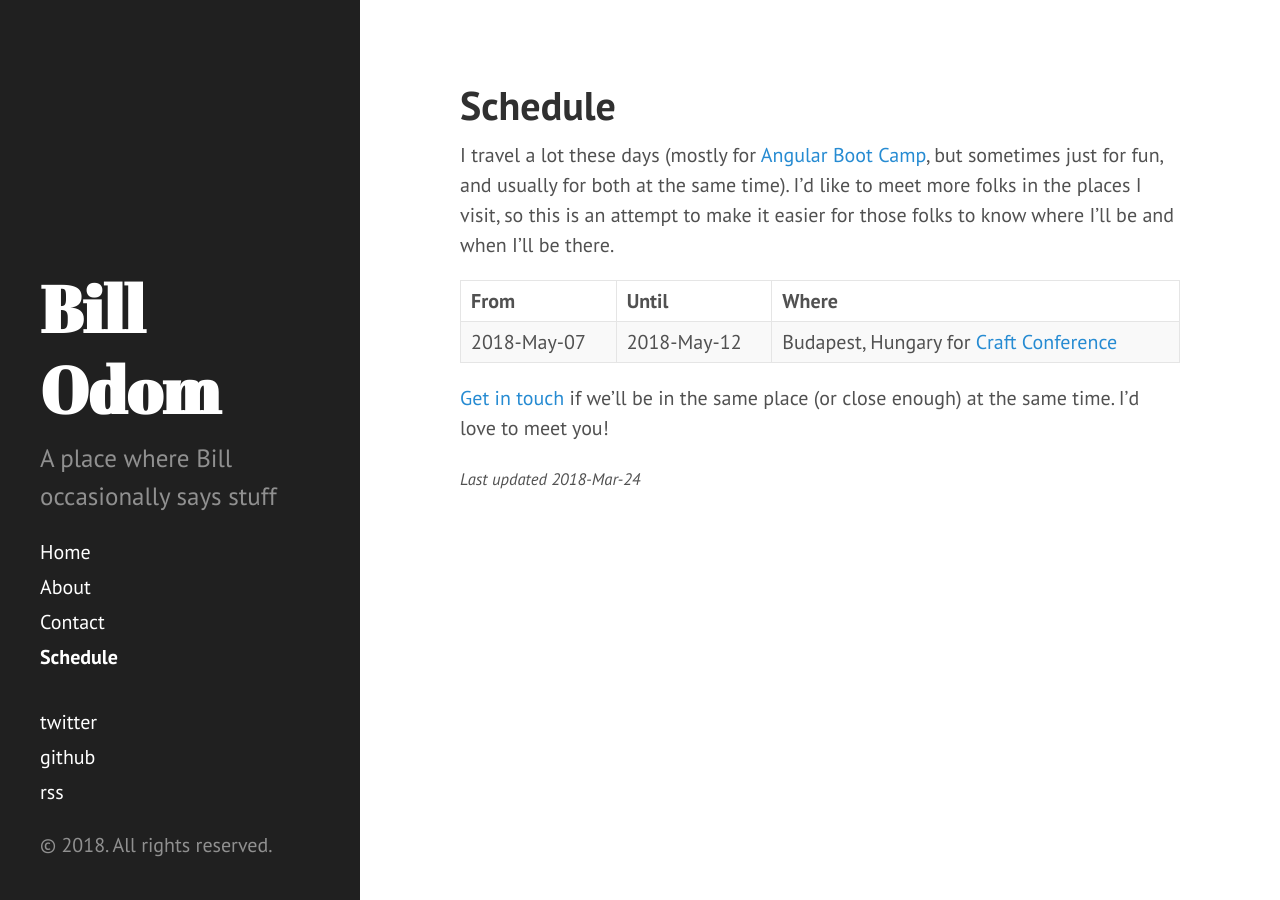
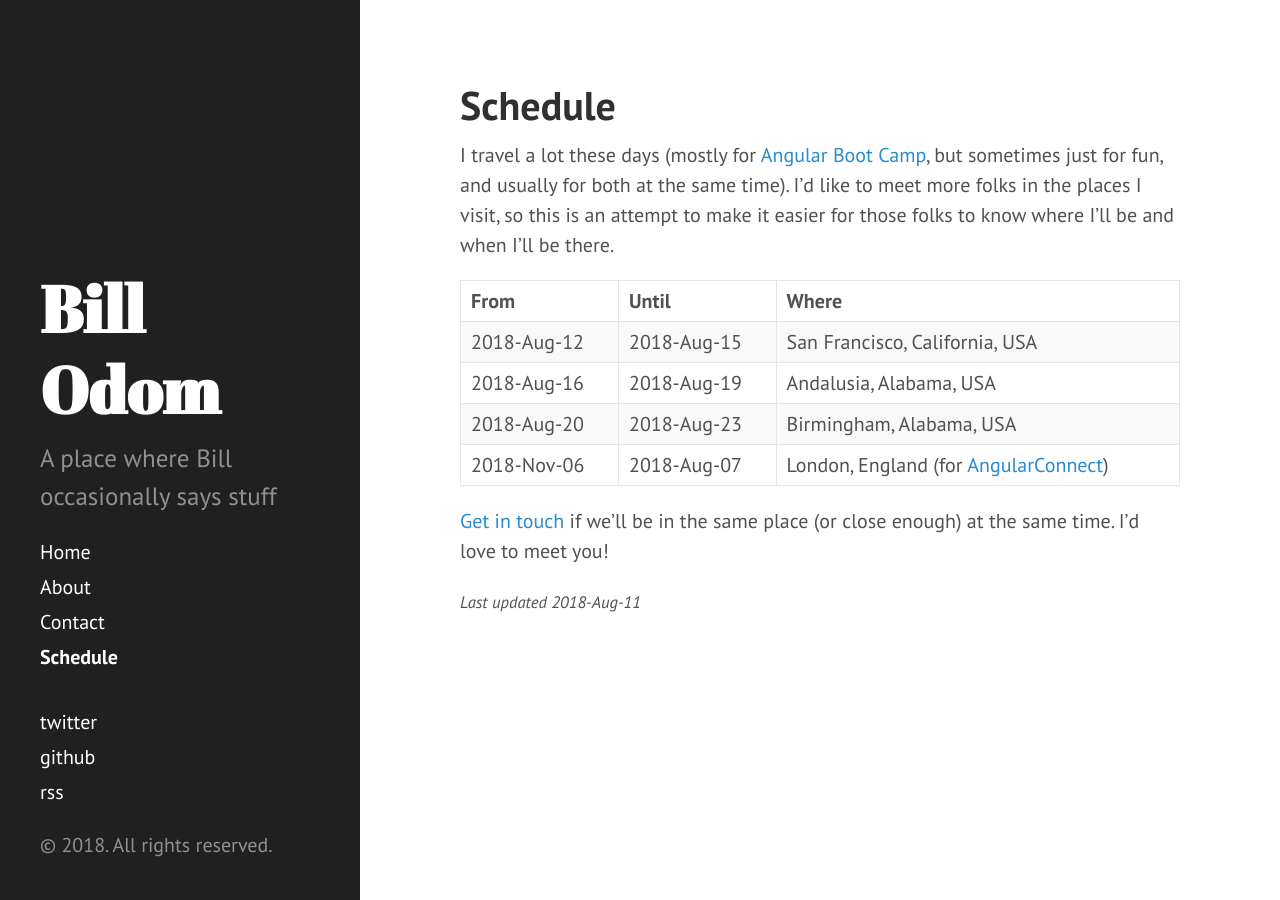
Before and after one commit to wnodom/wnodom.github.io, a Jekyll site: the page built from schedule.md, in a window 1280 px wide. Built offline with Jekyll 4.4.1, drawn with Linux system fonts in a browser that asks for light colours.

Commit message:
Update schedule

```diff
--- a/schedule.md
+++ b/schedule.md
@@ -1,17 +1,19 @@
 ---
 layout: page
 title: Schedule
-update_date: Sat Mar 24 17:20:35 2018
+update_date: Sat Aug 11 19:45:00 2018
 ---
 
 I travel a lot these days (mostly for [Angular Boot Camp](http://angularbootcamp.com/), but sometimes just for fun, and usually for both at the same time). I'd like to meet more folks in the places I visit, so this is an attempt to make it easier for those folks to know where I'll be and when I'll be there.
 
 | From        | Until       | Where
 |:------------|:------------|:-
-| 2018-May-07 | 2018-May-12 | Budapest, Hungary for [Craft Conference](https://craft-conf.com)
+| 2018-Aug-12 | 2018-Aug-15 | San Francisco, California, USA
+| 2018-Aug-16 | 2018-Aug-19 | Andalusia, Alabama, USA
+| 2018-Aug-20 | 2018-Aug-23 | Birmingham, Alabama, USA
+| 2018-Nov-06 | 2018-Aug-07 | London, England (for [AngularConnect](https://angularconnect.com/))
 
 [Get in touch](/contact/) if we'll be in the same place (or close enough) at the same time. I'd love to meet you!
-
 
 {% if page.update_date %}
   <small>
```
